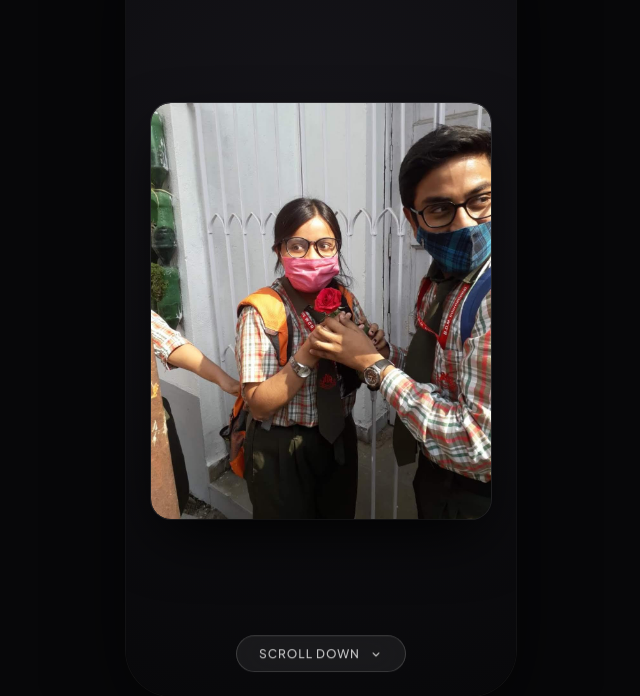
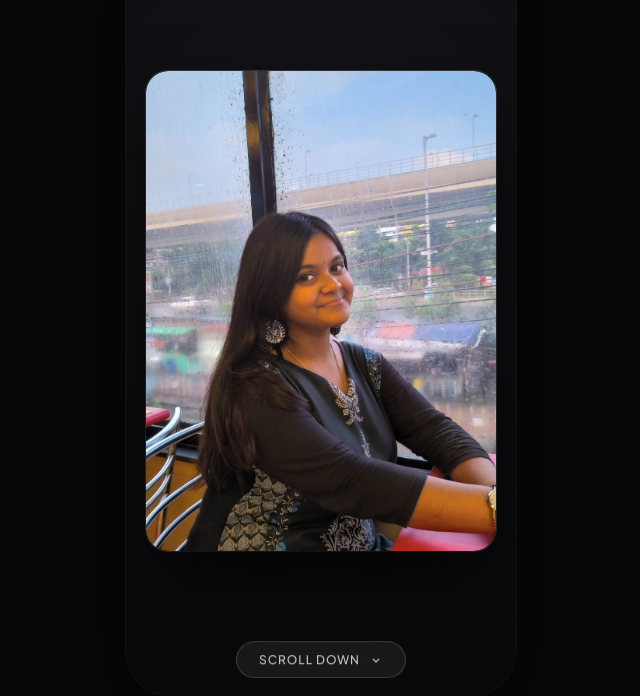
Before and after one commit to soumendradey64-del/Mou-Album, a plain HTML site: page index.html in a window 1280 px wide. Shown: the part 104-800 px from the top of the page, without its empty margins (319-959 px from the left). Drawn offline with Linux system fonts and the light colour scheme.

Commit message:
Set landing page hero photo to landing.jpeg and enlarge frame

```diff
--- a/index.html
+++ b/index.html
@@ -96,7 +96,7 @@
             flex-direction: column;
             justify-content: space-between;
             align-items: center;
-            padding: calc(24px + env(safe-area-inset-top, 0px)) 24px calc(24px + env(safe-area-inset-bottom, 0px));
+            padding: calc(18px + env(safe-area-inset-top, 0px)) 20px calc(18px + env(safe-area-inset-bottom, 0px));
             text-align: center;
             background: radial-gradient(circle at 50% 30%, #151419 0%, #08080a 100%);
             transition: transform 0.6s cubic-bezier(0.18, 0.98, 0.28, 1), opacity 0.6s ease;
@@ -134,15 +134,15 @@
             position: relative;
             flex: 1;
             width: 100%;
-            max-width: 340px;
-            max-height: 52vh;
-            margin: 14px 0;
+            max-width: min(360px, 92vw);
+            max-height: 60vh;
+            margin: 10px 0;
             display: flex;
             align-items: center;
             justify-content: center;
-            border-radius: 20px;
+            border-radius: 22px;
             overflow: hidden;
-            box-shadow: 0 24px 60px -10px rgba(0, 0, 0, 0.9), 0 0 0 1px rgba(255, 255, 255, 0.14);
+            box-shadow: 0 28px 75px -10px rgba(0, 0, 0, 0.95), 0 0 0 1px rgba(255, 255, 255, 0.16);
         }
 
         .stage-photo-frame img {
@@ -150,7 +150,7 @@
             height: 100%;
             object-fit: cover;
             display: block;
-            border-radius: 20px;
+            border-radius: 22px;
         }
 
         .stage-footer {
@@ -470,7 +470,7 @@
 
             <!-- EDITABLE BIG PHOTO (STAGE 1) -->
             <div class="stage-photo-frame">
-                <img id="stage1Photo" src="./photos/1.jpeg" alt="Featured Photograph" />
+                <img id="stage1Photo" src="./photos/landing.jpeg" alt="Featured Photograph" />
             </div>
 
             <footer class="stage-footer">
@@ -569,8 +569,18 @@
             };
         }
 
-        // Setup Stage 1 & Stage 2 fallback handlers
-        setupImageResolution(stage1Photo, 0, 1);
+        // Multi-extension fallback loader for stage1Photo
+        function setupNamedImageResolution(img, baseName) {
+            const exts = ['.jpeg', '.jpg', '.png', '.webp', '.JPG', '.JPEG', '.PNG'];
+            let attempt = 0;
+            img.onerror = () => {
+                attempt++;
+                if (attempt < exts.length) {
+                    img.src = `./photos/${baseName}${exts[attempt]}`;
+                }
+            };
+        }
+        setupNamedImageResolution(stage1Photo, 'landing');
         setupImageResolution(stage2Photo, 1, 2);
 
         albumData.forEach((photo, idx) => {
```
Also changed, not shown: photos/WhatsApp Image 2026-09-14 at 1.11.21 AM.jpeg (added), photos/landing.jpeg (added).
